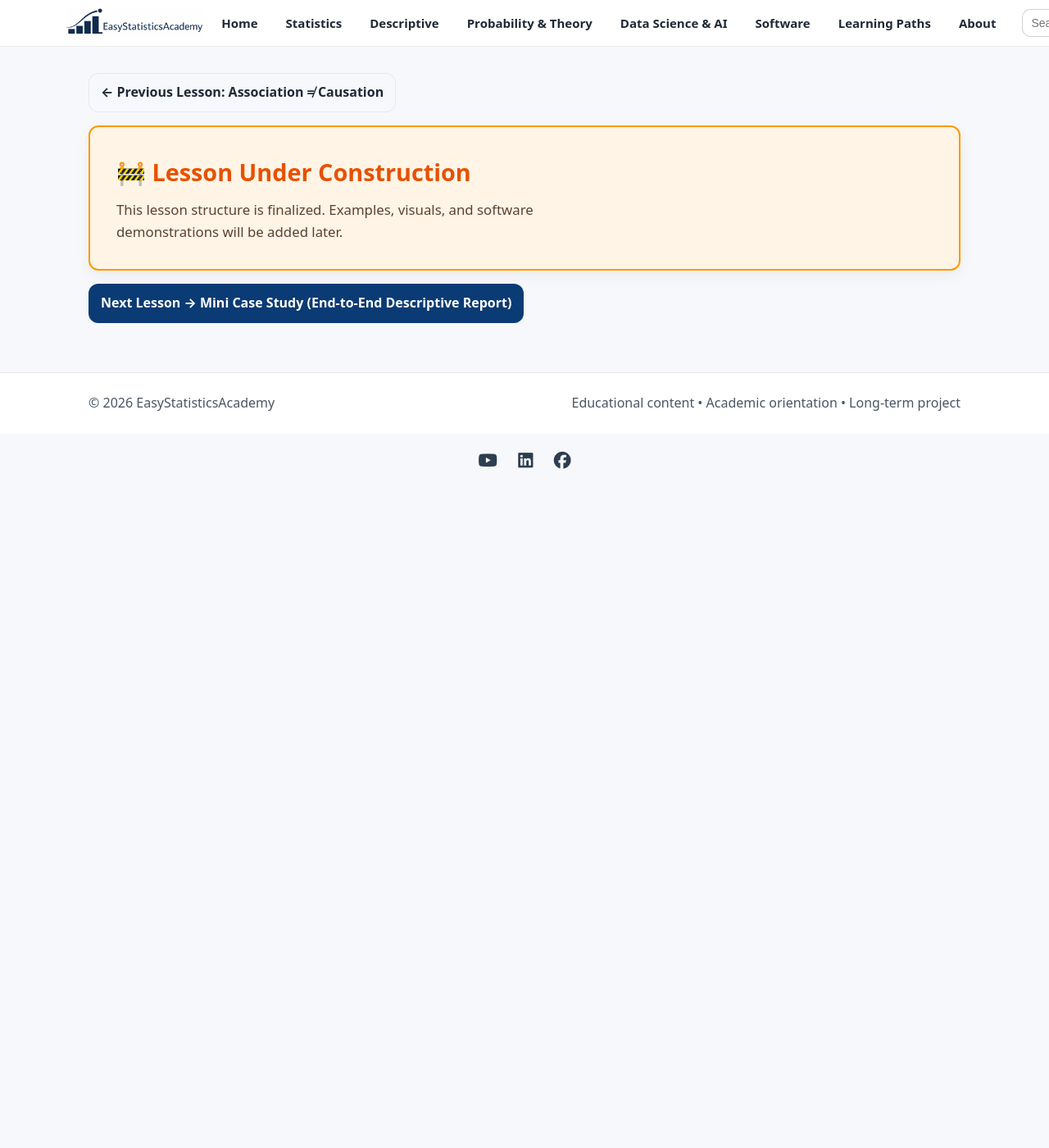
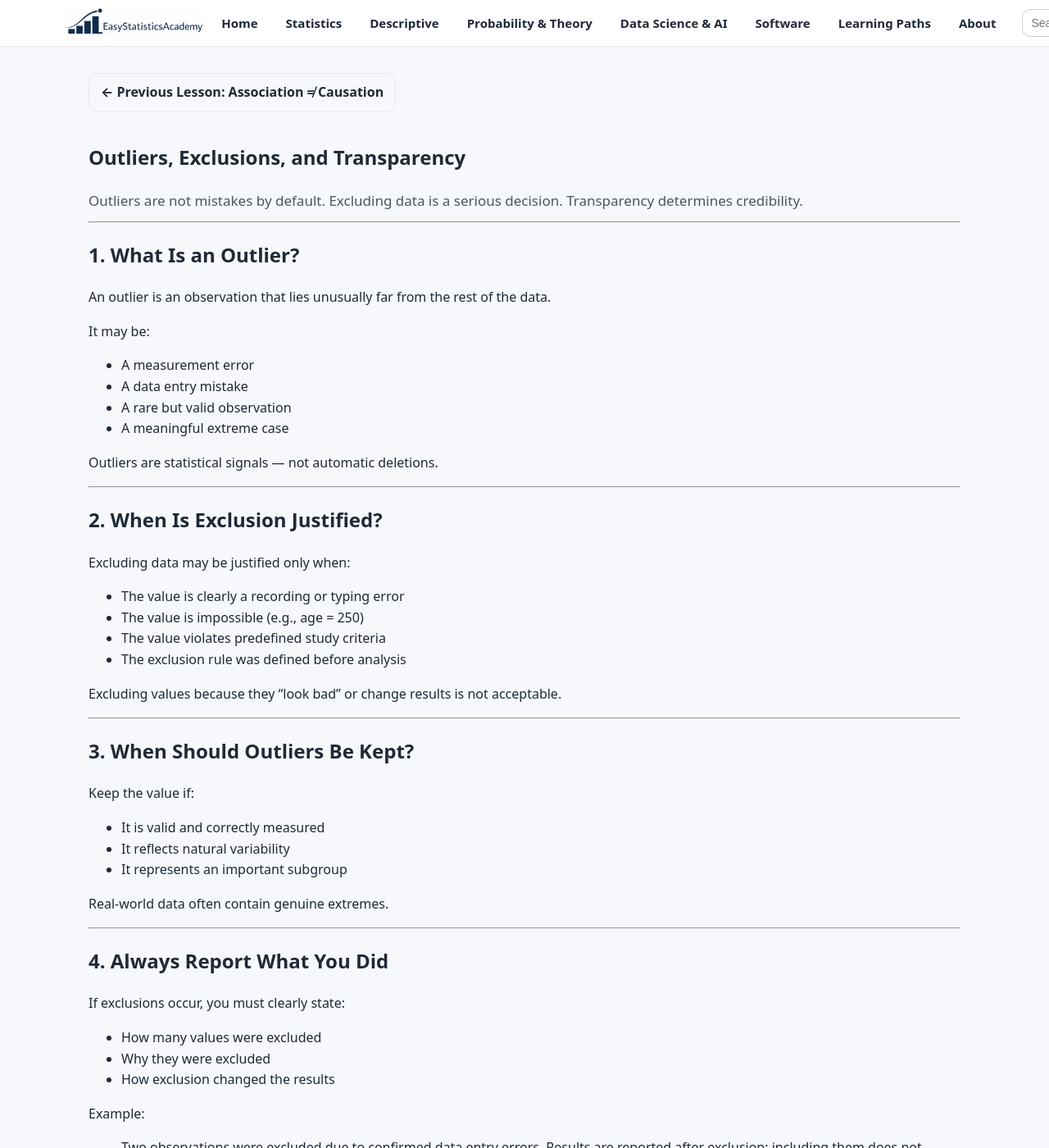
Before and after one commit to ammar-homaida-statistics/easystatisticsacademy, a Jekyll site: the page built from descriptive/reporting/outliers-and-exclusions/index.md, in a window 1280 px wide and 1400 px high. Shown: the whole window at 82% size. Built offline with Jekyll 4.4.1, drawn with Linux system fonts in a browser that asks for light colours; some of the changed text lies outside the part shown.

Commit message:
Add lesson content

```diff
--- a/descriptive/reporting/outliers-and-exclusions/index.md
+++ b/descriptive/reporting/outliers-and-exclusions/index.md
@@ -1,7 +1,7 @@
 ---
 layout: default
 title: "Outliers, Exclusions, and Transparency"
-description: "When you may exclude values, how to justify it, and how to report it ethically."
+description: When you may exclude values, how to justify it, and how to report exclusions ethically and clearly.
 permalink: /descriptive/reporting/outliers-and-exclusions/
 sidebar: false
 ---
@@ -12,17 +12,146 @@ sidebar: false
   </a>
 </section>
 
-<section class="section section-slim">
-  <div class="callout" style="background:#fff4e5;border:2px solid #ff9800;padding:2rem;border-radius:12px;">
-    <div class="callout-copy">
-      <h2 style="margin-top:0;color:#e65100;font-size:1.8rem;">
-        🚧 Lesson Under Construction
-      </h2>
-      <p style="margin:0;font-size:1.05rem;color:#5d4037;line-height:1.6;">
-        This lesson structure is finalized. Examples, visuals, and software demonstrations will be added later.
-      </p>
-    </div>
+<section class="section">
+  <div class="section-head">
+    <h1>Outliers, Exclusions, and Transparency</h1>
+    <p class="lead">
+      Outliers are not mistakes by default.
+      Excluding data is a serious decision.
+      Transparency determines credibility.
+    </p>
   </div>
+
+  <hr>
+
+  <h2>1. What Is an Outlier?</h2>
+
+  <p>
+    An outlier is an observation that lies unusually far from the rest of the data.
+  </p>
+
+  <p>
+    It may be:
+  </p>
+
+  <ul>
+    <li>A measurement error</li>
+    <li>A data entry mistake</li>
+    <li>A rare but valid observation</li>
+    <li>A meaningful extreme case</li>
+  </ul>
+
+  <p>
+    Outliers are statistical signals — not automatic deletions.
+  </p>
+
+  <hr>
+
+  <h2>2. When Is Exclusion Justified?</h2>
+
+  <p>
+    Excluding data may be justified only when:
+  </p>
+
+  <ul>
+    <li>The value is clearly a recording or typing error</li>
+    <li>The value is impossible (e.g., age = 250)</li>
+    <li>The value violates predefined study criteria</li>
+    <li>The exclusion rule was defined before analysis</li>
+  </ul>
+
+  <p>
+    Excluding values because they “look bad” or change results is not acceptable.
+  </p>
+
+  <hr>
+
+  <h2>3. When Should Outliers Be Kept?</h2>
+
+  <p>
+    Keep the value if:
+  </p>
+
+  <ul>
+    <li>It is valid and correctly measured</li>
+    <li>It reflects natural variability</li>
+    <li>It represents an important subgroup</li>
+  </ul>
+
+  <p>
+    Real-world data often contain genuine extremes.
+  </p>
+
+  <hr>
+
+  <h2>4. Always Report What You Did</h2>
+
+  <p>
+    If exclusions occur, you must clearly state:
+  </p>
+
+  <ul>
+    <li>How many values were excluded</li>
+    <li>Why they were excluded</li>
+    <li>How exclusion changed the results</li>
+  </ul>
+
+  <p>
+    Example:
+  </p>
+
+  <blockquote>
+    Two observations were excluded due to confirmed data entry errors.
+    Results are reported after exclusion; including them does not change the overall conclusion.
+  </blockquote>
+
+  <hr>
+
+  <h2>5. Sensitivity Analysis (Best Practice)</h2>
+
+  <p>
+    A strong reporting practice is to show results:
+  </p>
+
+  <ul>
+    <li>With outliers included</li>
+    <li>With outliers excluded</li>
+  </ul>
+
+  <p>
+    If conclusions change dramatically, this must be discussed.
+  </p>
+
+  <hr>
+
+  <h2>6. Ethical Principle</h2>
+
+  <p>
+    Statistical credibility depends on transparency.
+  </p>
+
+  <p>
+    Data cleaning decisions must be:
+  </p>
+
+  <ul>
+    <li>Predefined when possible</li>
+    <li>Objectively justified</li>
+    <li>Fully documented</li>
+  </ul>
+
+  <hr>
+
+  <h2>7. Summary</h2>
+
+  <ul>
+    <li>Outliers are signals, not automatic errors.</li>
+    <li>Exclusion must be justified.</li>
+    <li>Never remove data to “improve” results.</li>
+    <li>Always report what you excluded and why.</li>
+    <li>Transparency builds trust.</li>
+  </ul>
+
 </section>
 
 <section class="section section-slim">
```
